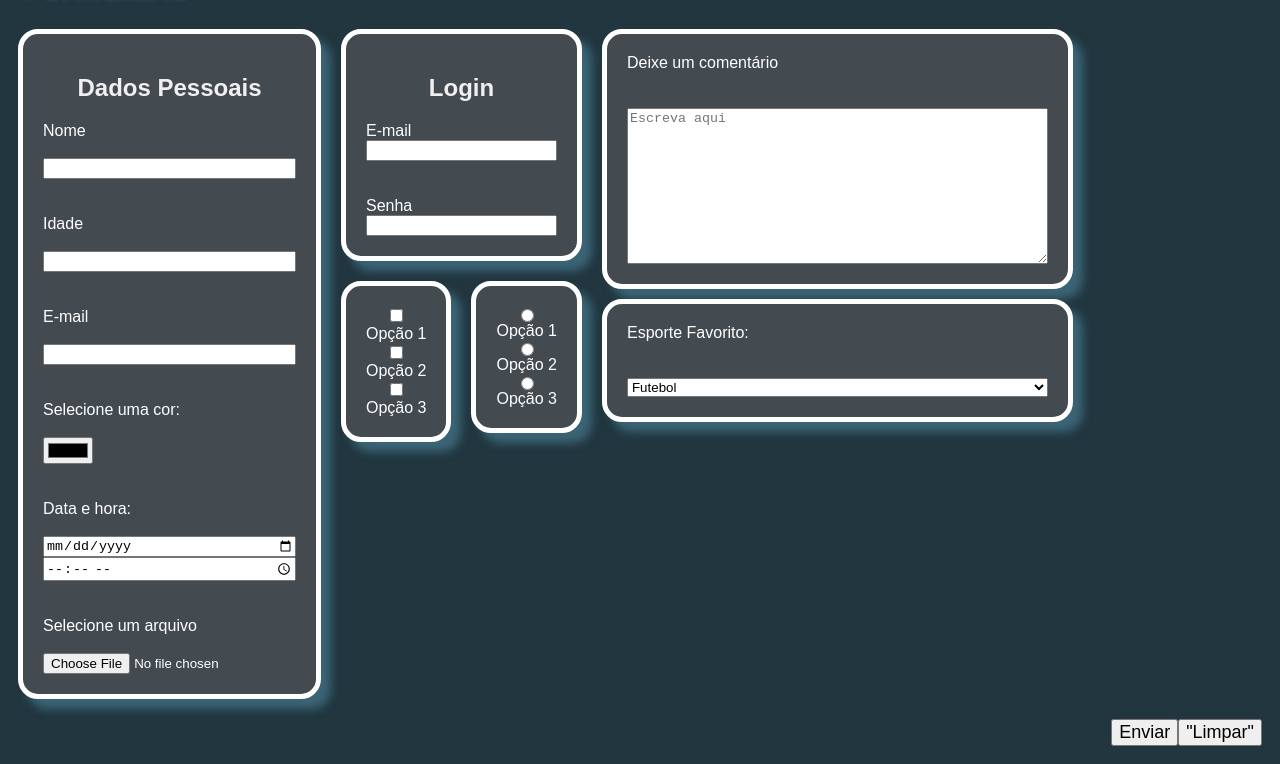
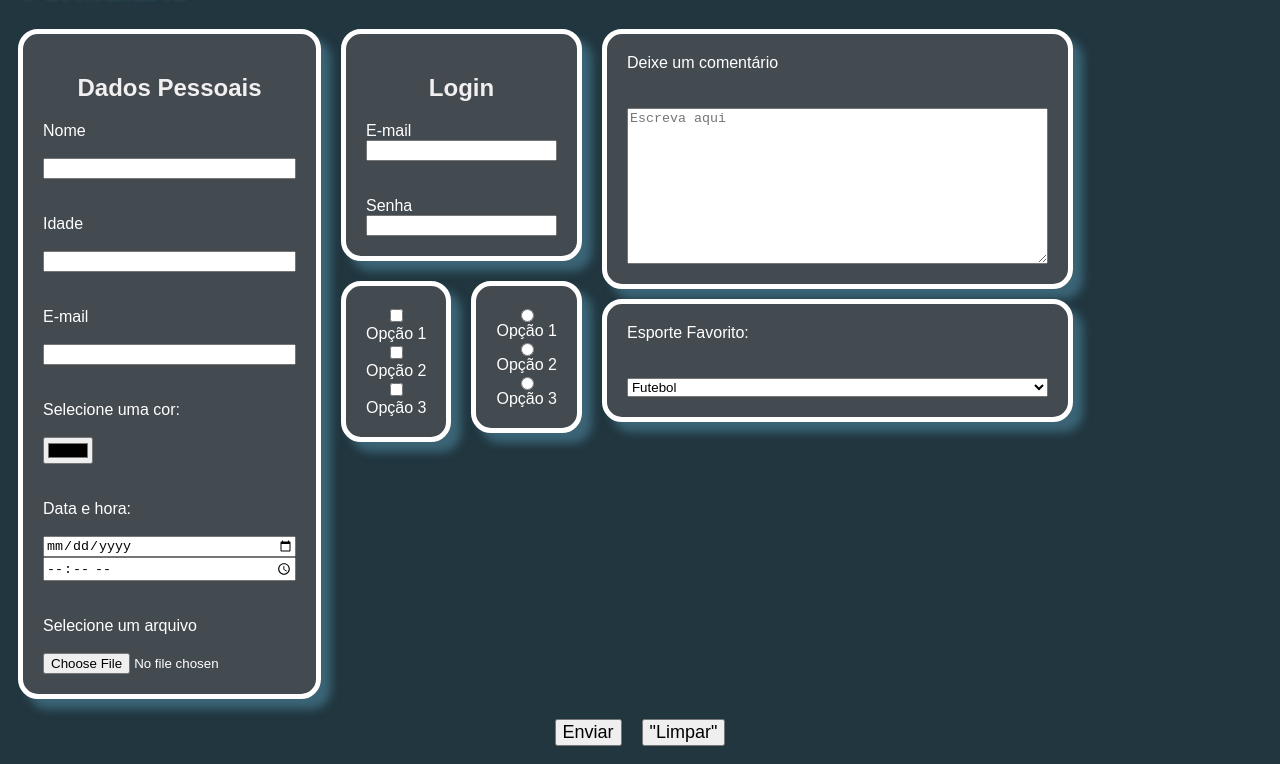
Before and after one commit to marcosconcegliere/CSW-CC1N, a plain HTML site: page Aula-17/index.html in a window 1280 px wide. Shown: the part 61-825 px from the top of the page. Drawn offline with Linux system fonts and the light colour scheme.

Commit message:
Add files via upload

```diff
--- a/Aula-17/index.html
+++ b/Aula-17/index.html
@@ -44,12 +44,16 @@
         .botoes {
             display: flex;
             align-content: center;
-            justify-content: flex-end;
-            flex-direction: row;
+            justify-content: flex-start;
+            flex-direction: column;
             padding: 10px;
             border-radius: 5px;
         }
-
+        #caixadebotoes{
+            display: flex;
+            flex-direction: row;
+            justify-content: center;
+        }
 
     </style>
 </head>
@@ -149,13 +153,18 @@
                         </select>
                     </fieldset>
                 </div>
-            </div>
         </div>
+    </div>
+    <div id="caixadebotoes">
+        <div class="botoes">
+            <button type="submit" style="font-size: large;">Enviar</button>
+        </div>
+        <div class="botoes">
+            <button type="reset" style="font-size: large;" >"Limpar"</button>
+        </div>
+    </div>
     </form>
-    <div class="botoes">
-        <button type="submit" style="font-size: large;">Enviar</button>
-        <button type="reset" style="font-size: large;" >"Limpar"</button>
-    </div>
+
    </main>
 
 
```
